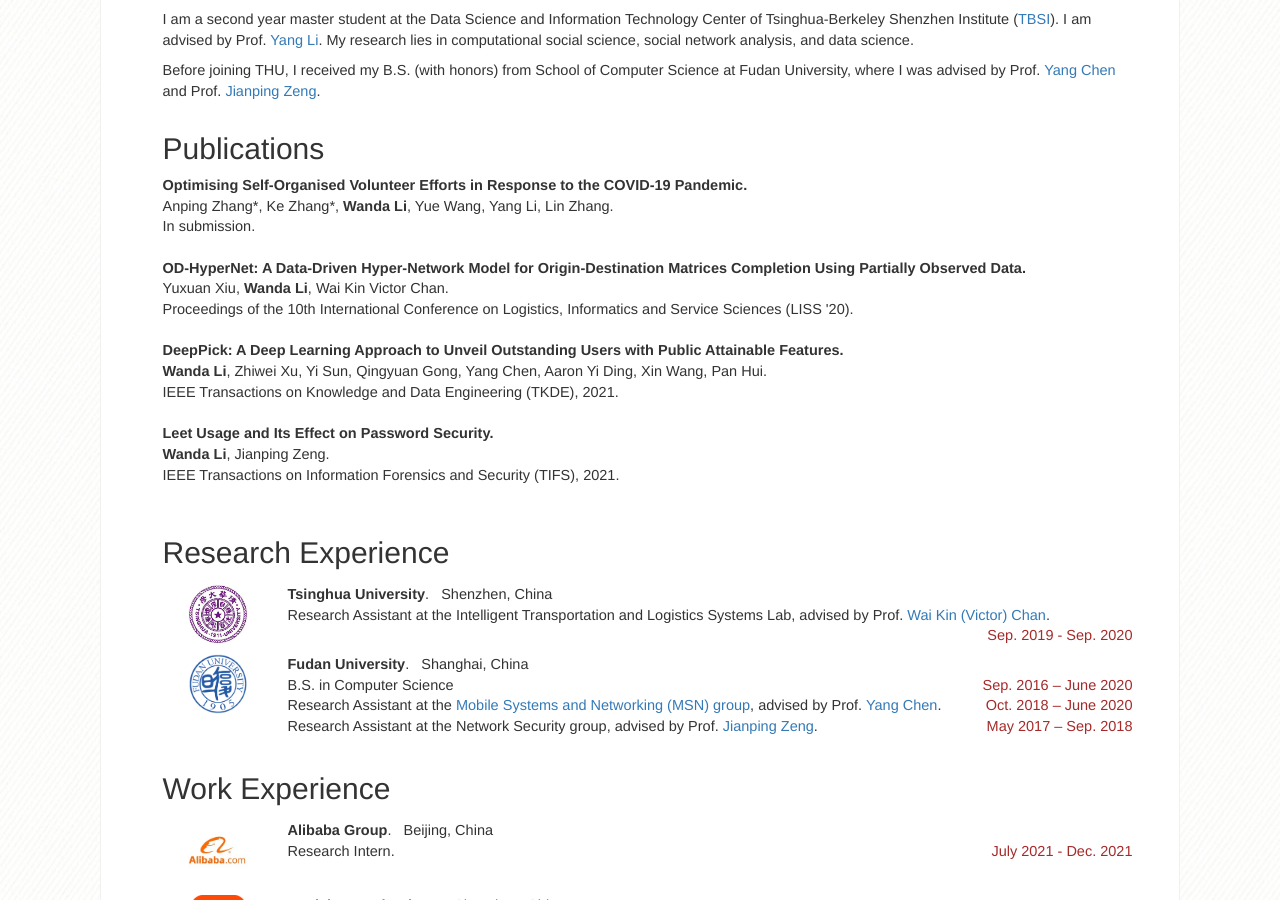
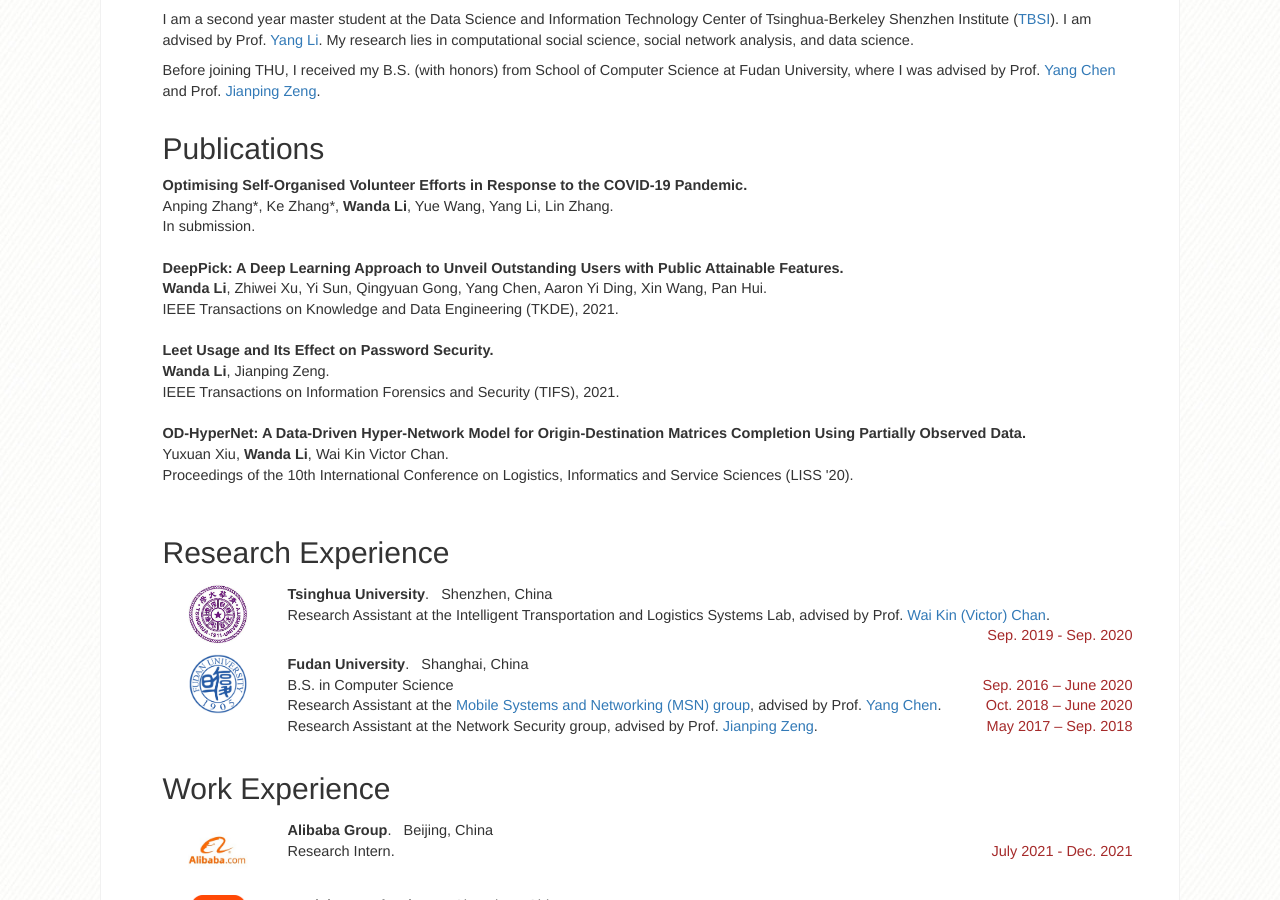
Before and after one commit to wandli/wandli.github.io, a Jekyll site: the page index.html, which Jekyll copies as it is, in a window 1280 px wide and 900 px high, scrolled down 300 px. Built offline with Jekyll 4.4.1, drawn with Linux system fonts in a browser that asks for light colours; nearby versions of some CDN libraries; library files that are not in the unit come from our copies.

Commit message:
change details

```diff
--- a/index.html
+++ b/index.html
@@ -60,11 +60,7 @@
 						<span>Anping Zhang*, Ke Zhang*, <strong>Wanda Li</strong>, Yue Wang, Yang Li, Lin Zhang. </span><br/>
 						<span>In submission.</span><br/>
 					</li><br/>
-					<li>
-						<strong>OD-HyperNet: A Data-Driven Hyper-Network Model for Origin-Destination Matrices Completion Using Partially Observed Data.</strong><br/>
-						<span>Yuxuan Xiu, <strong>Wanda Li</strong>, Wai Kin Victor Chan. </span><br/>
-						<span>Proceedings of the 10th International Conference on Logistics, Informatics and Service Sciences (LISS '20).</span><br/>
-					</li><br/>
+
 					<li>
 						<strong> DeepPick: A Deep Learning Approach to Unveil Outstanding Users with Public Attainable Features. </strong><br/>
 						<span><strong>Wanda Li</strong>, Zhiwei Xu, Yi Sun, Qingyuan Gong, Yang Chen, Aaron Yi Ding, Xin Wang, Pan Hui.</span><br/>
@@ -74,6 +70,11 @@
 						<strong>Leet Usage and Its Effect on Password Security.</strong><br/>
 						<span> <strong>Wanda Li</strong>, Jianping Zeng.</span><br/>
 						<span>IEEE Transactions on Information Forensics and Security (TIFS), 2021.</span><br/>
+					</li><br/>
+					<li>
+						<strong>OD-HyperNet: A Data-Driven Hyper-Network Model for Origin-Destination Matrices Completion Using Partially Observed Data.</strong><br/>
+						<span>Yuxuan Xiu, <strong>Wanda Li</strong>, Wai Kin Victor Chan. </span><br/>
+						<span>Proceedings of the 10th International Conference on Logistics, Informatics and Service Sciences (LISS '20).</span><br/>
 					</li><br/>
 				</ul>
 			</div>
```
